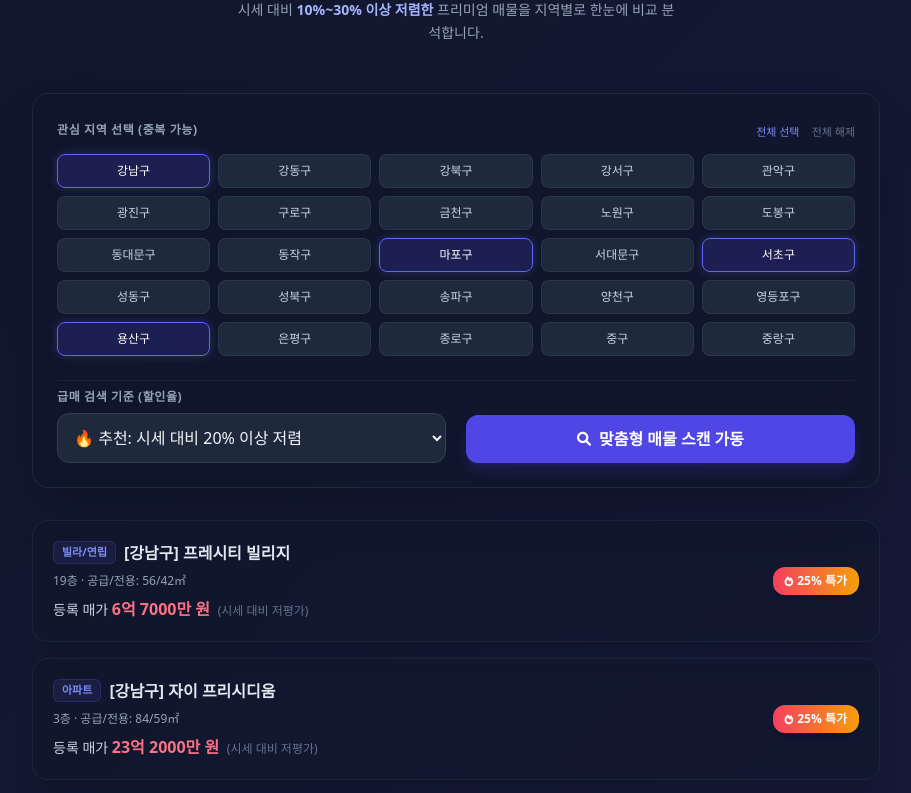
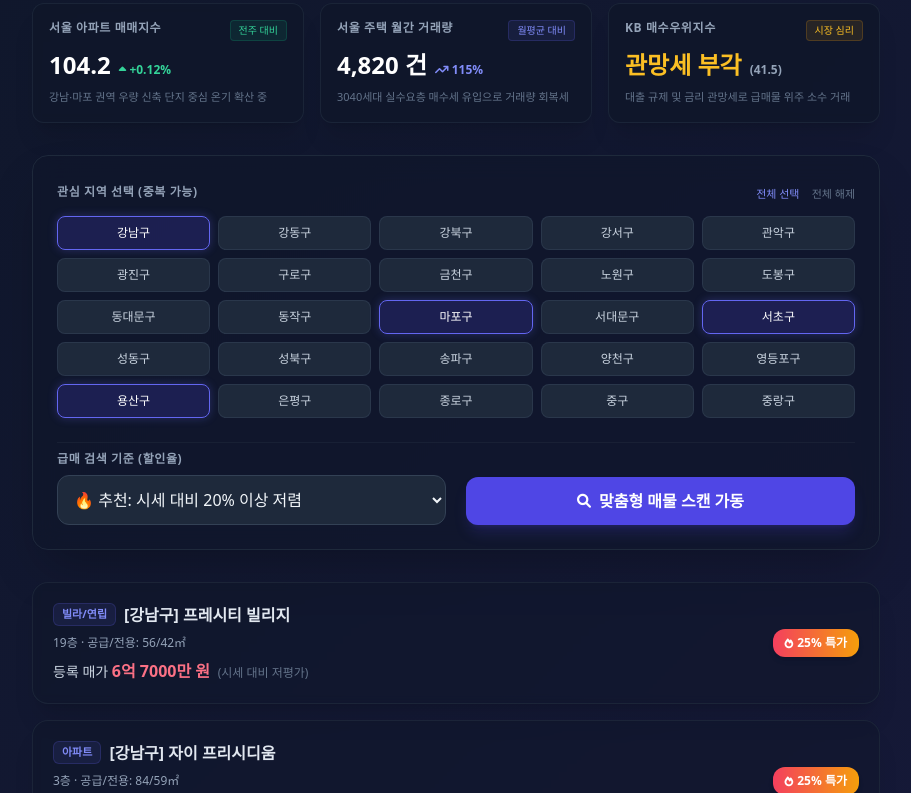
Before and after one commit to yuseonhwang/seoul-realestate-deals2, a website: page index.html in a window 1280 px wide. Shown: the part 155-948 px from the top of the page, without its empty margins (184-1095 px from the left). Drawn offline with nearby package versions, Linux system fonts and the light colour scheme.

Commit message:
최종보스

```diff
--- a/index.html
+++ b/index.html
@@ -19,22 +19,15 @@
         .modal-active { display: flex !important; animation: fadeIn 0.2s ease-out; }
         @keyframes fadeIn { from { opacity: 0; } to { opacity: 1; } }
 
-        /* 💡 가로 1페이지 완벽 출력을 위한 인쇄 전용 CSS 테일러링 */
+        /* 가로 1페이지 완벽 출력을 위한 인쇄 전용 CSS 테일러링 */
         @media print {
             @page { size: A4 landscape; margin: 10mm; }
             html, body { background: #0f172a !important; color: white !important; height: auto !important; min-height: auto !important; overflow: hidden !important; }
-
-            /* 기존 메인 레이아웃 숨김 */
             body * { visibility: hidden; height: 0 !important; overflow: hidden !important; margin: 0 !important; padding: 0 !important; }
-
-            /* 리포트 영역 풀스크린 권한 부여 */
             #detailModal, #detailModal * { visibility: visible; height: auto !important; overflow: visible !important; }
             #detailModal { position: absolute !important; left: 0 !important; top: 0 !important; width: 100% !important; background: #0f172a !important; display: block !important; border: none !important; padding: 0 !important; margin: 0 !important; }
             #detailModal > div { background: transparent !important; border: none !important; max-width: 100% !important; width: 100% !important; padding: 0 !important; margin: 0 !important; box-shadow: none !important; }
-
-            .action-buttons, .fa-xmark { display: none !important; }
-
-            /* 가로 분할 2단 레이아웃 강제 유지 */
+            .action-buttons, .fa-xmark, #marketDashboard { display: none !important; } /* 인쇄 시 시장 대시보드는 제외 */
             .print-grid { display: grid !important; grid-template-cols: repeat(2, minmax(0, 1fr)) !important; gap: 20px !important; }
         }
     </style>
@@ -43,18 +36,57 @@
 
     <div class="max-w-4xl mx-auto p-6">
         <!-- 헤더 섹션 -->
-        <header class="mb-12 text-center pt-8">
+        <header class="mb-8 text-center pt-4">
             <div class="inline-flex items-center gap-2 px-3 py-1.5 rounded-full bg-indigo-500/10 border border-indigo-500/20 text-indigo-400 text-xs font-semibold mb-4 backdrop-blur-sm">
                 <span class="flex h-2 w-2 rounded-full bg-emerald-400 animate-pulse"></span>
-                실시간 마켓 트렌드 반영 · 저평가 지수 연산 중
+                대체투자 사후관리 가치평가 및 거시지표 연동엔진 가동 중
             </div>
             <h1 class="text-4xl font-extrabold tracking-tight bg-gradient-to-r from-white via-slate-200 to-indigo-200 bg-clip-text text-transparent flex justify-center items-center gap-3">
                 <i class="fa-solid fa-chart-line text-indigo-400"></i> 서울 주거 자산 급매 알리미
             </h1>
-            <p class="text-slate-400 mt-3 text-sm max-w-md mx-auto leading-relaxed">
-                시세 대비 <span class="text-indigo-300 font-semibold">10%~30% 이상 저렴한</span> 프리미엄 매물을 지역별로 한눈에 비교 분석합니다.
-            </p>
         </header>
+
+        <!-- 📊 1. [신설] 서울 부동산 시장 상황 매크로 대시보드 위젯 -->
+        <div id="marketDashboard" class="grid grid-cols-1 sm:grid-cols-3 gap-4 mb-8">
+            <!-- 위젯 1: 매매가격지수 변동률 추이 -->
+            <div class="bg-slate-900/80 border border-slate-800/80 p-4 rounded-xl shadow-xl backdrop-blur-sm">
+                <div class="flex justify-between items-start mb-2">
+                    <span class="text-xs font-bold text-slate-400 uppercase tracking-wider">서울 아파트 매매지수</span>
+                    <span class="text-[10px] bg-emerald-500/10 text-emerald-400 px-2 py-0.5 rounded border border-emerald-500/20 font-medium">전주 대비</span>
+                </div>
+                <div class="flex items-baseline gap-2">
+                    <span class="text-2xl font-black text-white">104.2</span>
+                    <span class="text-xs font-bold text-emerald-400"><i class="fa-solid fa-caret-up"></i> +0.12%</span>
+                </div>
+                <p class="text-[11px] text-slate-500 mt-2">강남·마포 권역 우량 신축 단지 중심 온기 확산 중</p>
+            </div>
+
+            <!-- 위젯 2: 서울 월간 거래량 지표 -->
+            <div class="bg-slate-900/80 border border-slate-800/80 p-4 rounded-xl shadow-xl backdrop-blur-sm">
+                <div class="flex justify-between items-start mb-2">
+                    <span class="text-xs font-bold text-slate-400 uppercase tracking-wider">서울 주택 월간 거래량</span>
+                    <span class="text-[10px] bg-indigo-500/10 text-indigo-400 px-2 py-0.5 rounded border border-indigo-500/20 font-medium">월평균 대비</span>
+                </div>
+                <div class="flex items-baseline gap-2">
+                    <span class="text-2xl font-black text-white">4,820 건</span>
+                    <span class="text-xs font-bold text-indigo-400"><i class="fa-solid fa-arrow-trend-up"></i> 115%</span>
+                </div>
+                <p class="text-[11px] text-slate-500 mt-2">3040세대 실수요층 매수세 유입으로 거래량 회복세</p>
+            </div>
+
+            <!-- 위젯 3: 시장 심리지수 및 규제 트래커 -->
+            <div class="bg-slate-900/80 border border-slate-800/80 p-4 rounded-xl shadow-xl backdrop-blur-sm">
+                <div class="flex justify-between items-start mb-2">
+                    <span class="text-xs font-bold text-slate-400 uppercase tracking-wider">KB 매수우위지수</span>
+                    <span class="text-[10px] bg-amber-500/10 text-amber-400 px-2 py-0.5 rounded border border-amber-500/20 font-medium">시장 심리</span>
+                </div>
+                <div class="flex items-baseline gap-2">
+                    <span class="text-2xl font-black text-amber-400">관망세 부각</span>
+                    <span class="text-xs font-bold text-slate-400">(41.5)</span>
+                </div>
+                <p class="text-[11px] text-slate-500 mt-2">대출 규제 및 금리 관망세로 급매물 위주 소수 거래</p>
+            </div>
+        </div>
 
         <!-- 필터 대시보드 카드 -->
         <div class="bg-slate-900/60 border border-slate-800 p-6 rounded-2xl shadow-2xl mb-8 space-y-6 backdrop-blur-md">
@@ -101,7 +133,6 @@
 
     <!-- 팝업 모달 뼈대 -->
     <div id="detailModal" class="fixed inset-0 bg-slate-950/80 backdrop-blur-md z-50 justify-center items-center hidden p-4" onclick="closeModal(event)">
-        <!-- 💡 가상 가로 출력을 수용하기 위해 기본 팝업 너비도 max-w-4xl로 와이드하게 확장 -->
         <div class="bg-slate-900 border border-slate-800 p-6 rounded-2xl max-w-4xl w-full shadow-2xl relative max-h-[90vh] overflow-y-auto" onclick="event.stopPropagation()">
             <button onclick="document.getElementById('detailModal').classList.remove('modal-active')" class="absolute top-4 right-4 text-slate-400 hover:text-white transition">
                 <i class="fa-solid fa-xmark text-lg"></i>
@@ -146,7 +177,7 @@
                     { name: "자이 프리시디움", size: "84/59", base: 14.5, desc: "역세권 대단지 대장 아파트입니다. 소유주의 개인 사정으로 일시적 대출 규제 압박을 피하기 위해 시장 평균보다 대폭 가격을 낮춘 초우량 매물입니다." },
                     { name: "아이파크 센트럴", size: "112/84", base: 19.8, desc: "탁 트인 조망권이 매력적인 로열층 매물입니다. 다주택 처분 기한 만료를 앞두고 빠른 매매 계약 체결을 위해 한시적으로 가격 조건을 하향 조정했습니다." },
                     { name: "힐스테이트 에코포레", size: "74/49", base: 11.2, desc: "주변 대규모 인프라 개선 및 정비사업의 핵심 수혜지입니다. 개인 자산 포트폴리오 재조정 목적으로 급처분하는 알짜 자산입니다." },
-                    { name: "래미안 프라임하임", size: "84/59", base: 16.3, desc: "학부모 선호도가 가장 높은 명문 학군지 초인접 단지입니다. 이민 준비로 가구 집기 포함 파격적인 대폭 절충 조건으로 출회되었습니다." }
+                    { name: "힐스테이트 프라임하임", size: "84/59", base: 16.3, desc: "학부모 선호도가 가장 높은 명문 학군지 초인접 단지입니다. 이민 준비로 가구 집기 포함 파격적인 대폭 절충 조건으로 출회되었습니다." }
                 ],
                 "빌라/연립": [
                     { name: "프레시티 빌리지", size: "56/42", base: 4.2, desc: "도심 초기 투자용으로 적합한 높은 지분의 소형 주택입니다. 인근 구역 정비 호재에 따른 시세 상승 가능성이 매우 높지만, 개인 사정상 급매 처리합니다." }
@@ -272,11 +303,9 @@
             const comp2_name = "더샵 리버그란데"; const comp2_price = Math.round(marketPrice / 10000 * 0.98);
             const comp3_name = "이편한세상 센트럴"; const comp3_price = Math.round(marketPrice / 10000 * 1.02);
 
-            // 💡 전체 레이아웃을 좌/우 2단으로 고정 분할하는 와이드 그리드 마이그레이션
             content.innerHTML = `
                 <div class="space-y-5 text-slate-100">
 
-                    <!-- [상단 헤더 타이틀 바] -->
                     <div class="flex justify-between items-center border-b border-slate-800 pb-3">
                         <div>
                             <div class="flex items-center gap-2 mb-1">
@@ -291,10 +320,8 @@
                         </div>
                     </div>
 
-                    <!-- 💡 와이드 2단 대시보드 그리드 구조 (가로 출력 시 1장에 꽉 차게 좌우 배치) -->
                     <div class="grid grid-cols-1 md:grid-cols-2 gap-5 print-grid">
 
-                        <!-- ◀ 왼쪽 단: 재무 상태 요약 및 핵심 인덱스 그래프 -->
                         <div class="space-y-4">
                             <div class="bg-slate-950 p-4 rounded-xl border border-slate-800 space-y-2 text-xs">
                                 <p class="text-slate-200 font-bold border-b border-slate-900 pb-1.5"><i class="fa-solid fa-calculator text-indigo-400 mr-1.5"></i> 자산 가치 평가 요약</p>
@@ -322,7 +349,6 @@
                             </div>
                         </div>
 
-                        <!-- ▶ 오른쪽 단: 인근 자산 비교 테이블 및 실사 결론 -->
                         <div class="space-y-4">
                             <div class="overflow-x-auto bg-slate-950 rounded-xl border border-slate-800 p-1 text-[11px]">
                                 <table class="w-full text-left border-collapse">
@@ -373,7 +399,6 @@
 
                     </div>
 
-                    <!-- 작업 버튼 바 (인쇄 시 자동 숨김) -->
                     <div class="pt-2 flex gap-2 action-buttons">
                         <button onclick="window.print()" class="flex-1 bg-indigo-600 hover:bg-indigo-500 text-white font-bold py-3 px-4 rounded-xl text-xs shadow-lg shadow-indigo-600/10 transition flex justify-center items-center gap-1.5">
                             <i class="fa-solid fa-file-pdf"></i> 📊 AI 투자 가치 분석서 받기
```
